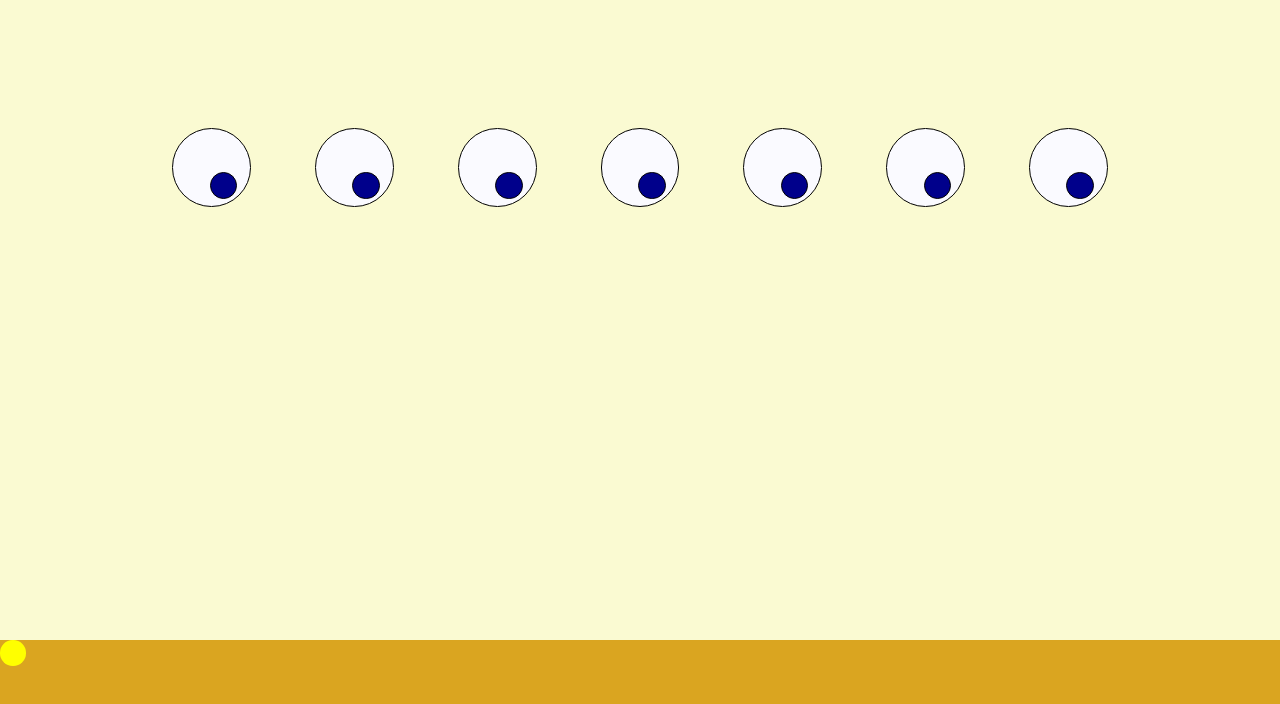
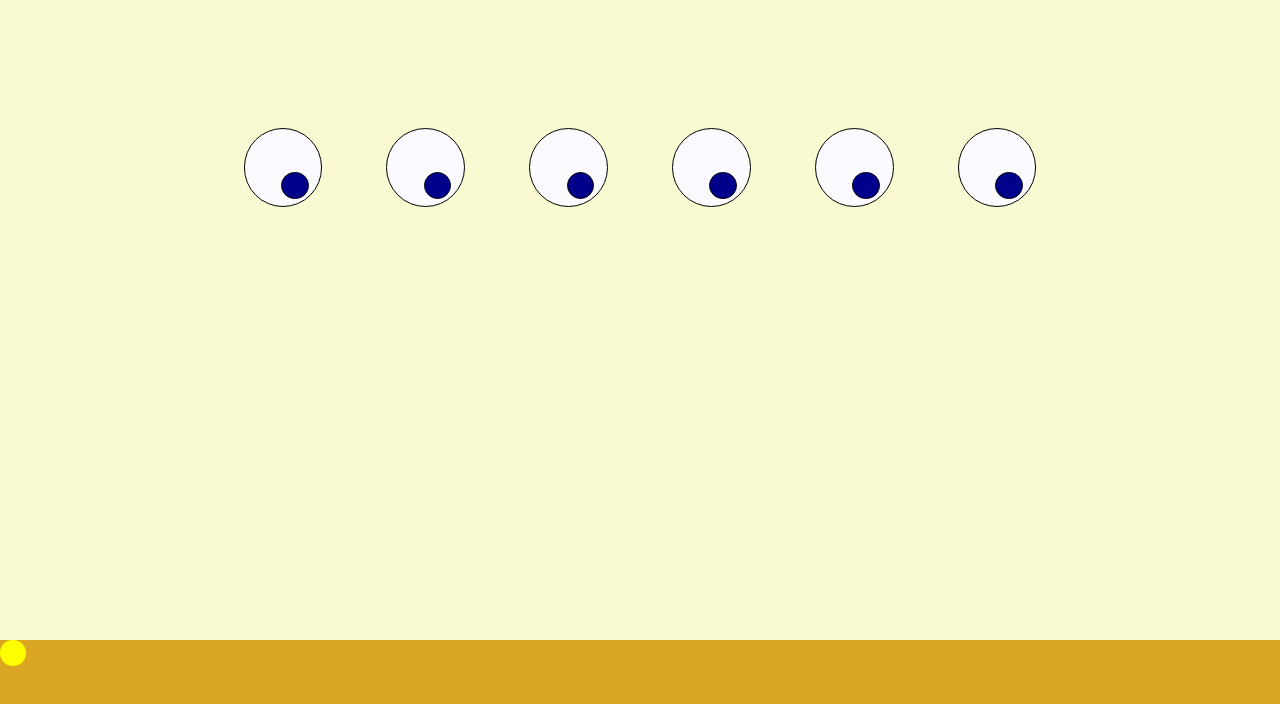
Before and after one commit to nonitut/js8_eye, a plain HTML site: page index.html in a window 1280 px wide. Shown: the top 704 px of the page. Drawn offline with Linux system fonts and the light colour scheme.

Commit message:
Update index.html

```diff
--- a/index.html
+++ b/index.html
@@ -29,9 +29,7 @@
         <div class="container">
             <div class="eye"></div>
         </div>
-        <div class="container">
-            <div class="eye"></div>
-        </div>
+
     </section>
 
     <section class="section2">
```
